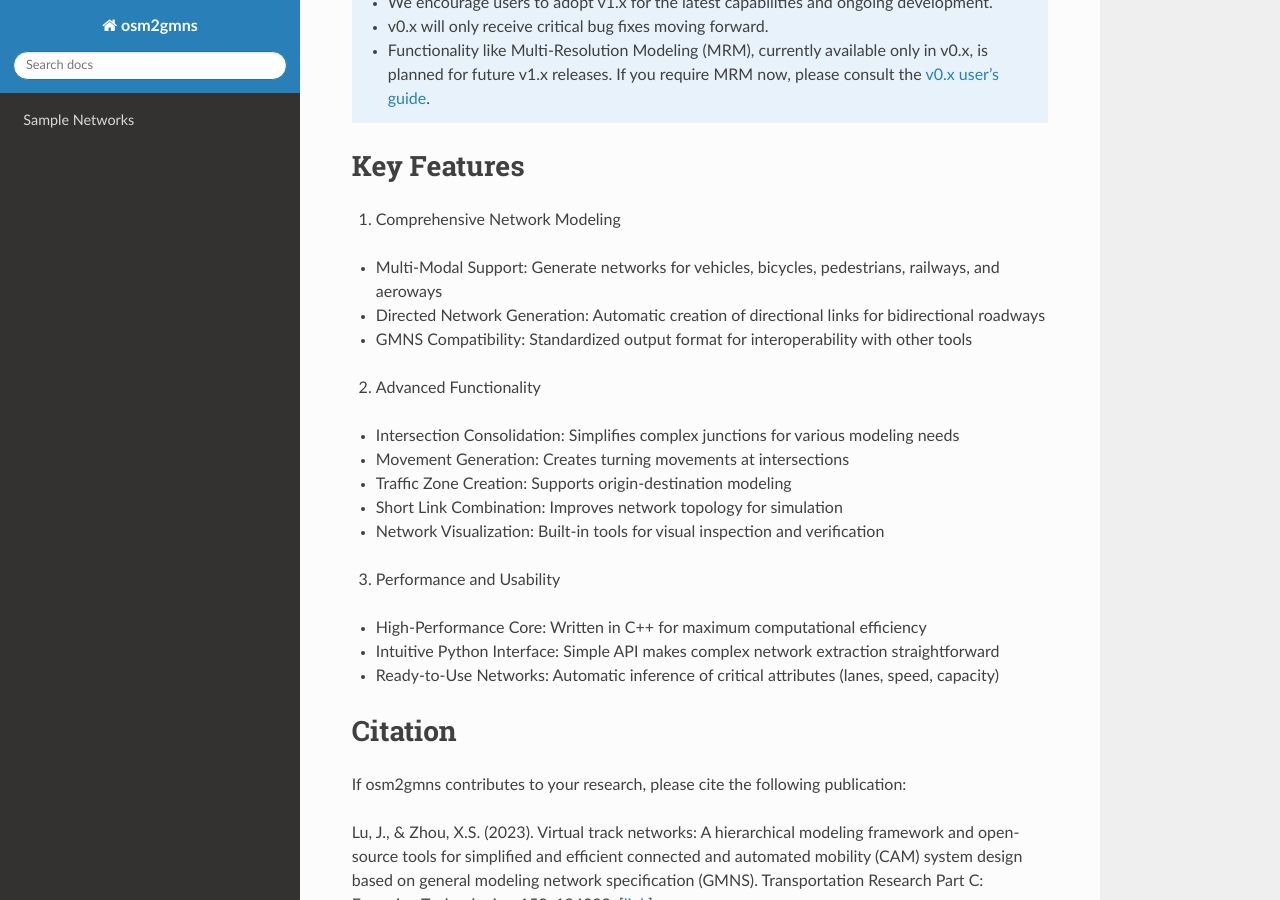
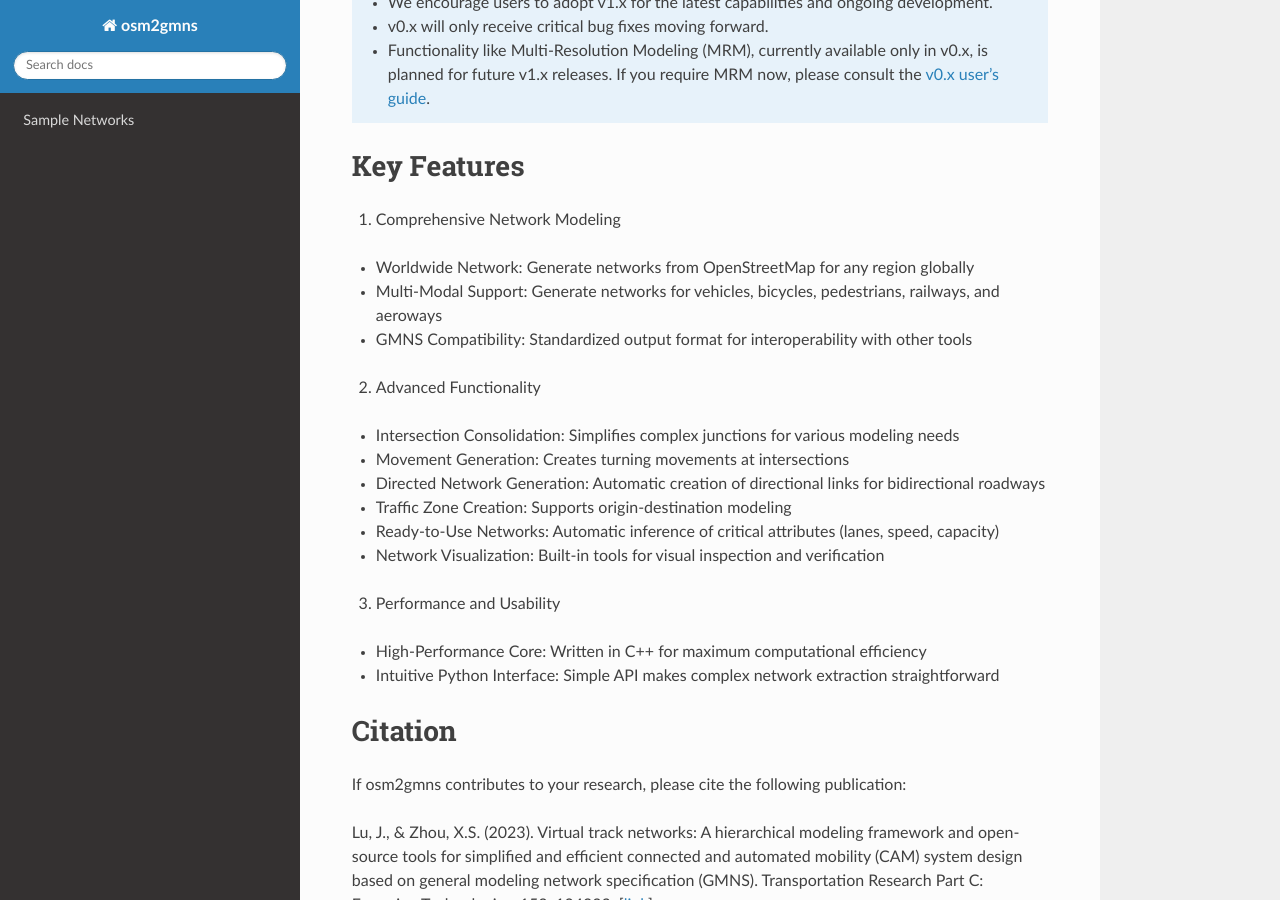
Before and after one commit to jiawlu/OSM2GMNS, a Sphinx documentation site: the page built from docs/source/index.rst, in a window 1280 px wide and 900 px high, scrolled down 742 px. Built offline with Sphinx 7.4.7 and the Read the Docs theme 3.1.0, drawn with Linux system fonts in a browser that asks for light colours; pages that are not in the unit, such as notebooks, are missing from menus.

Commit message:
update features

```diff
--- a/docs/source/index.rst
+++ b/docs/source/index.rst
@@ -36,23 +36,23 @@
 
 1. Comprehensive Network Modeling
 
+- Worldwide Network: Generate networks from OpenStreetMap for any region globally
 - Multi-Modal Support: Generate networks for vehicles, bicycles, pedestrians, railways, and aeroways
-- Directed Network Generation: Automatic creation of directional links for bidirectional roadways
 - GMNS Compatibility: Standardized output format for interoperability with other tools
 
 2. Advanced Functionality
 
 - Intersection Consolidation: Simplifies complex junctions for various modeling needs
 - Movement Generation: Creates turning movements at intersections
+- Directed Network Generation: Automatic creation of directional links for bidirectional roadways
 - Traffic Zone Creation: Supports origin-destination modeling
-- Short Link Combination: Improves network topology for simulation
+- Ready-to-Use Networks: Automatic inference of critical attributes (lanes, speed, capacity)
 - Network Visualization: Built-in tools for visual inspection and verification
 
 3. Performance and Usability
 
 - High-Performance Core: Written in C++ for maximum computational efficiency
 - Intuitive Python Interface: Simple API makes complex network extraction straightforward
-- Ready-to-Use Networks: Automatic inference of critical attributes (lanes, speed, capacity)
 
 
 Citation
```
